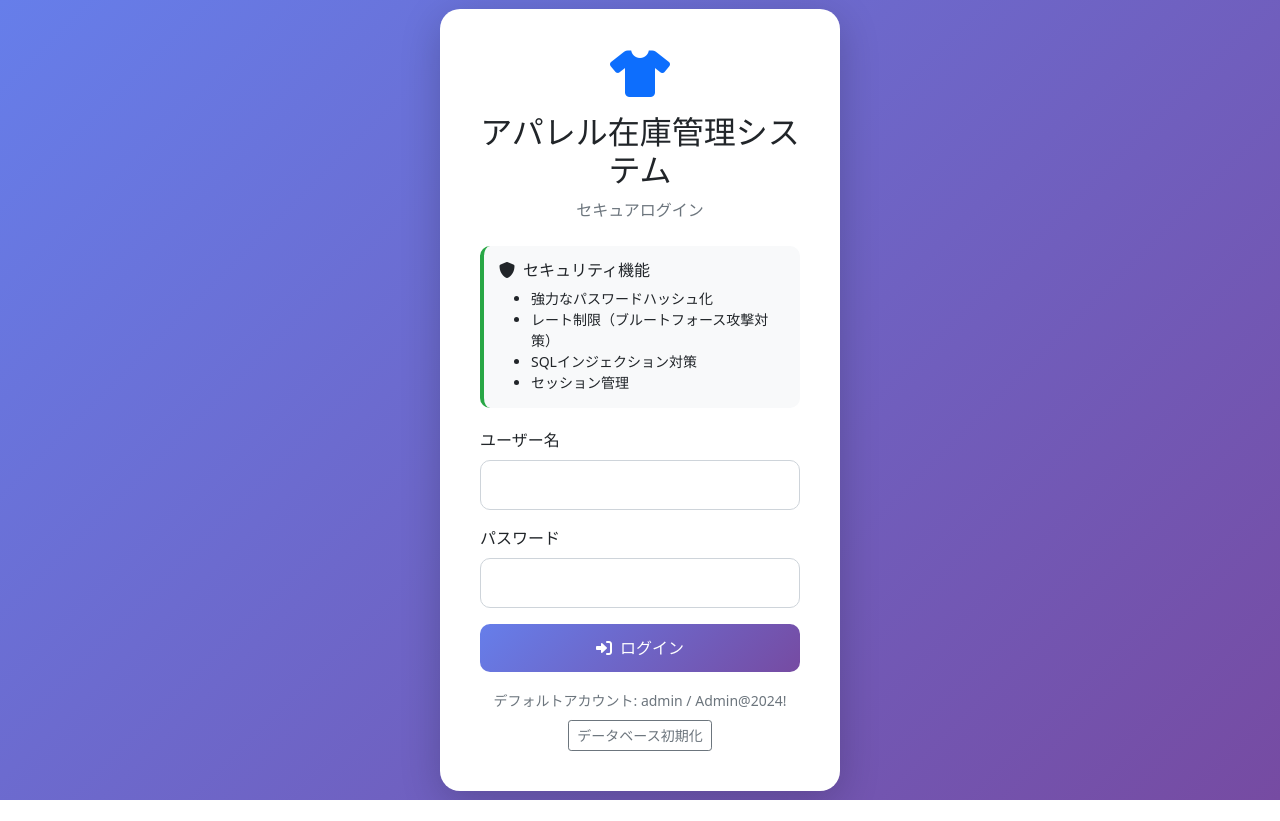
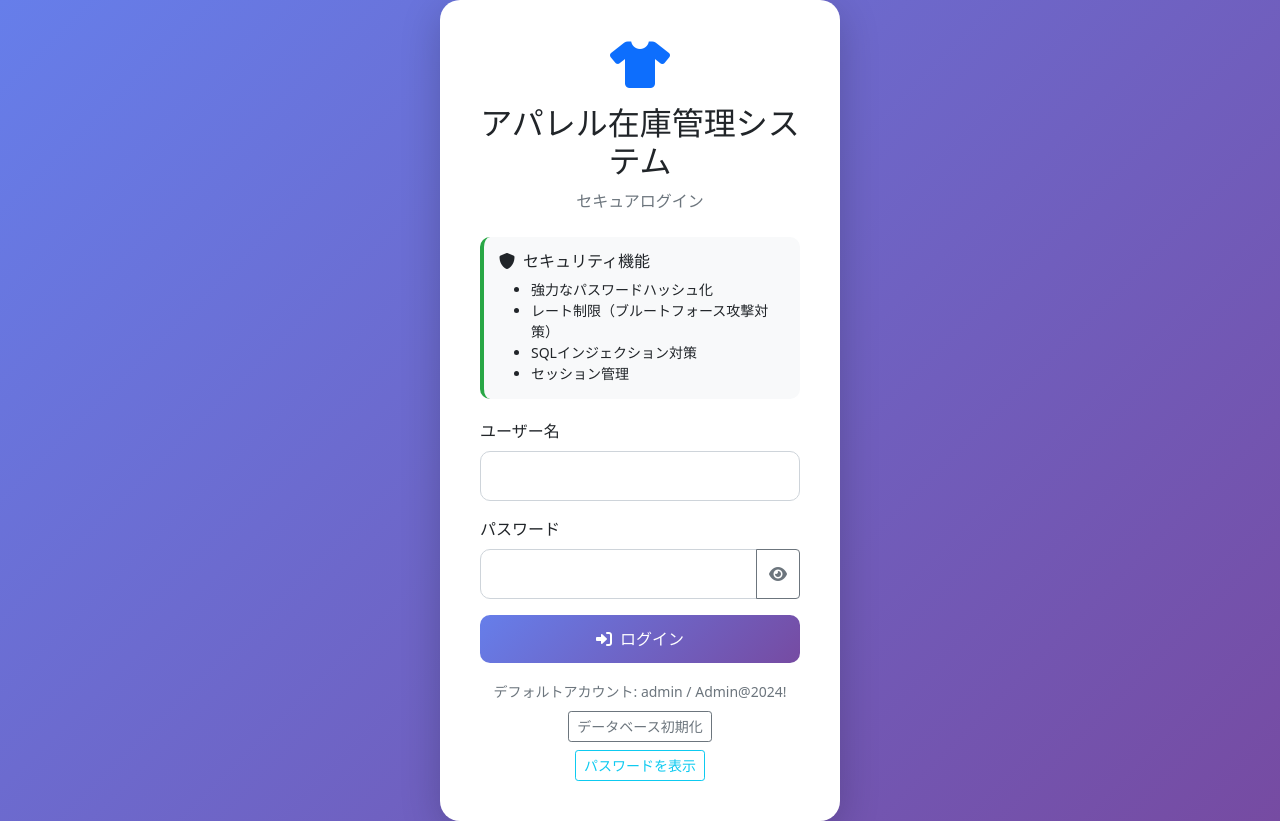
Before and after one commit to Ryota090/APP, a Flask app: page /login in a window 1280 px wide. Before the commit the page ends 800 px from the top, so only its background shows below. Run offline with Flask 3, Linux system fonts and the light colour scheme.

Commit message:
Add password visibility features to login page - Add password show/hide toggle button - Add password display button - Add console logging for password input - Improve user experience for password entry

```diff
--- a/templates/login.html
+++ b/templates/login.html
@@ -75,7 +75,12 @@
             </div>
             <div class="mb-3">
                 <label for="password" class="form-label">パスワード</label>
-                <input type="password" class="form-control" id="password" required>
+                <div class="input-group">
+                    <input type="password" class="form-control" id="password" required>
+                    <button class="btn btn-outline-secondary" type="button" id="togglePassword">
+                        <i class="fas fa-eye" id="eyeIcon"></i>
+                    </button>
+                </div>
             </div>
             <button type="submit" class="btn btn-primary w-100">
                 <i class="fas fa-sign-in-alt me-2"></i>ログイン
@@ -88,11 +93,47 @@
             <button type="button" class="btn btn-outline-secondary btn-sm mt-2" onclick="initDatabase()">
                 データベース初期化
             </button>
+            <br>
+            <button type="button" class="btn btn-outline-info btn-sm mt-2" onclick="showPassword()">
+                パスワードを表示
+            </button>
         </div>
     </div>
 
     <script src="https://cdn.jsdelivr.net/npm/bootstrap@5.1.3/dist/js/bootstrap.bundle.min.js"></script>
     <script>
+        // パスワード表示/非表示切り替え
+        document.getElementById('togglePassword').addEventListener('click', function() {
+            const passwordField = document.getElementById('password');
+            const eyeIcon = document.getElementById('eyeIcon');
+
+            if (passwordField.type === 'password') {
+                passwordField.type = 'text';
+                eyeIcon.classList.remove('fa-eye');
+                eyeIcon.classList.add('fa-eye-slash');
+            } else {
+                passwordField.type = 'password';
+                eyeIcon.classList.remove('fa-eye-slash');
+                eyeIcon.classList.add('fa-eye');
+            }
+        });
+
+        // パスワードフィールドにフォーカスした時の処理
+        document.getElementById('password').addEventListener('focus', function() {
+            console.log('パスワードフィールドにフォーカスしました');
+        });
+
+        // パスワードフィールドの値が変更された時の処理
+        document.getElementById('password').addEventListener('input', function() {
+            console.log('パスワード入力中:', this.value);
+        });
+
+        // パスワード表示ボタンの機能
+        function showPassword() {
+            const passwordField = document.getElementById('password');
+            const currentValue = passwordField.value;
+            alert('現在入力されているパスワード: ' + (currentValue || '（未入力）'));
+        }
         document.getElementById('loginForm').addEventListener('submit', async function(e) {
             e.preventDefault();
 
```
